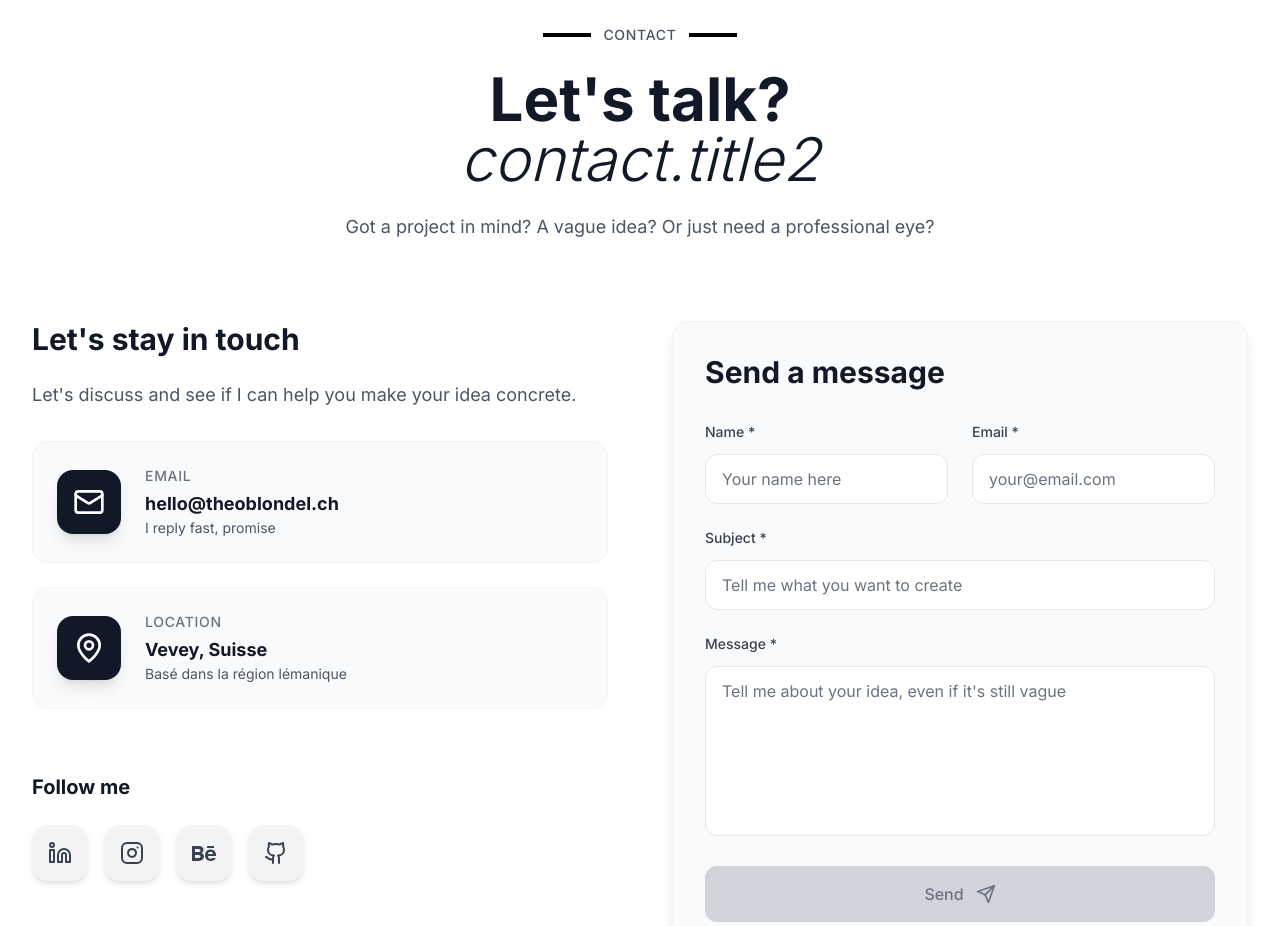
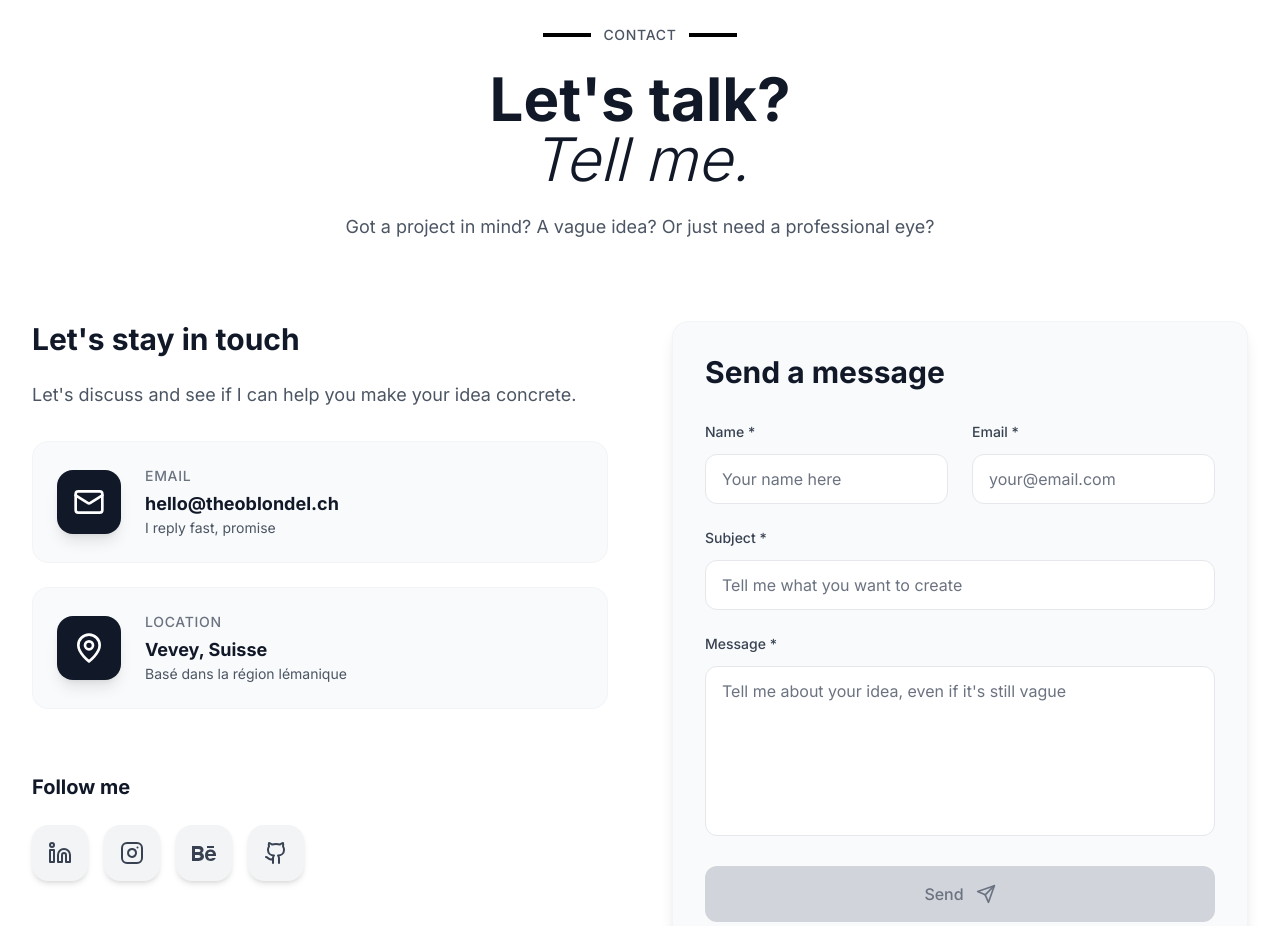
Before and after one commit to serfgxgsdfgcvg/xcfgv, a React (Vite) app: page / in a window 1280 px wide. Shown: the part 10460-11386 px from the top of the page. Built offline with nearby package versions, Linux system fonts and the light colour scheme.

Commit message:
Updated AppContext.tsx

```diff
--- a/src/contexts/AppContext.tsx
+++ b/src/contexts/AppContext.tsx
@@ -195,7 +195,7 @@ const translations = {
     // Contact Section
     'contact.subtitle': 'Contact',
     'contact.title1': 'On en parle ?',
-    'contact.title2': '',
+    'contact.title2': 'Raconte-moi.',
     'contact.description': 'Un projet en tête ? Une idée floue ? Ou juste besoin d\'un œil pro ?',
     'contact.getInTouch': 'Restons en contact',
     'contact.getInTouchDesc': 'Discutons et voyons si je peux t\'aider à concrétiser ton idée.',
@@ -434,7 +434,7 @@ const translations = {
     // Contact Section
     'contact.subtitle': 'Contact',
     'contact.title1': 'Let\'s talk?',
-    'contact.title2': '',
+    'contact.title2': 'Tell me.',
     'contact.description': 'Got a project in mind? A vague idea? Or just need a professional eye?',
     'contact.getInTouch': 'Let\'s stay in touch',
     'contact.getInTouchDesc': 'Let\'s discuss and see if I can help you make your idea concrete.',
@@ -673,7 +673,7 @@ const translations = {
     // Contact Section
     'contact.subtitle': 'Contacto',
     'contact.title1': '¿Hablamos?',
-    'contact.title2': '',
+    'contact.title2': 'Cuéntame.',
     'contact.description': '¿Tienes un proyecto en mente? ¿Una idea vaga? ¿O solo necesitas un ojo profesional?',
     'contact.getInTouch': 'Mantengámonos en contacto',
     'contact.getInTouchDesc': 'Hablemos y veamos si puedo ayudarte a hacer realidad tu idea.',
@@ -912,7 +912,7 @@ const translations = {
     // Contact Section
     'contact.subtitle': 'Контакты',
     'contact.title1': 'Поговорим?',
-    'contact.title2': '',
+    'contact.title2': 'Расскажи мне.',
     'contact.description': 'Есть проект в голове? Смутная идея? Или просто нужен профессиональный взгляд?',
     'contact.getInTouch': 'Давайте оставаться на связи',
     'contact.getInTouchDesc': 'Давайте обсудим и посмотрим, смогу ли я помочь воплотить твою идею.',
@@ -1151,7 +1151,7 @@ const translations = {
     // Contact Section
     'contact.subtitle': '联系',
     'contact.title1': '聊聊？',
-    'contact.title2': '',
+    'contact.title2': '告诉我。',
     'contact.description': '脑中有项目？模糊的想法？还是只需要专业的眼光？',
     'contact.getInTouch': '保持联系',
     'contact.getInTouchDesc': '让我们讨论一下，看看我是否能帮你实现想法。',
@@ -1390,7 +1390,7 @@ const translations = {
     // Contact Section
     'contact.subtitle': 'お問い合わせ',
     'contact.title1': 'お話しませんか？',
-    'contact.title2': '',
+    'contact.title2': '教えて。',
     'contact.description': '頭の中にプロジェクトがありますか？漠然としたアイデア？それともプロの目が必要ですか？',
     'contact.getInTouch': '連絡を取り合いましょう',
     'contact.getInTouchDesc': '話し合って、あなたのアイデアを具体化するお手伝いができるか見てみましょう。',
@@ -1629,7 +1629,7 @@ const translations = {
     // Contact Section
     'contact.subtitle': 'Kontakt',
     'contact.title1': 'Reden wir?',
-    'contact.title2': '',
+    'contact.title2': 'Erzähl mir.',
     'contact.description': 'Ein Projekt im Kopf? Eine vage Idee? Oder brauchst du einfach ein professionelles Auge?',
     'contact.getInTouch': 'Bleiben wir in Kontakt',
     'contact.getInTouchDesc': 'Lass uns sprechen und schauen, ob ich dir helfen kann, deine Idee zu konkretisieren.',
@@ -1868,7 +1868,7 @@ const translations = {
     // Contact Section
     'contact.subtitle': 'Contatti',
     'contact.title1': 'Ne parliamo?',
-    'contact.title2': '',
+    'contact.title2': 'Raccontami.',
     'contact.description': 'Un progetto in testa? Un\'idea vaga? O hai solo bisogno di un occhio professionale?',
     'contact.getInTouch': 'Restiamo in contatto',
     'contact.getInTouchDesc': 'Parliamo e vediamo se posso aiutarti a concretizzare la tua idea.',
@@ -2107,7 +2107,7 @@ const translations = {
     // Contact Section
     'contact.subtitle': 'Contato',
     'contact.title1': 'Vamos conversar?',
-    'contact.title2': '',
+    'contact.title2': 'Me conta.',
     'contact.description': 'Um projeto na cabeça? Uma ideia vaga? Ou só precisa de um olhar profissional?',
     'contact.getInTouch': 'Vamos manter contato',
     'contact.getInTouchDesc': 'Vamos conversar e ver se posso te ajudar a concretizar sua ideia.',
@@ -2346,7 +2346,7 @@ const translations = {
     // Contact Section
     'contact.subtitle': 'Kontakti',
     'contact.title1': 'Le të flasim?',
-    'contact.title2': '',
+    'contact.title2': 'Më trego.',
     'contact.description': 'Një projekt në mendje? Një ide e vagët? Apo thjesht keni nevojë për një sy profesional?',
     'contact.getInTouch': 'Le të qëndrojmë në kontakt',
     'contact.getInTouchDesc': 'Le të diskutojmë dhe të shohim nëse mund t\'ju ndihmoj të konkretizoni idenë tuaj.',
```
